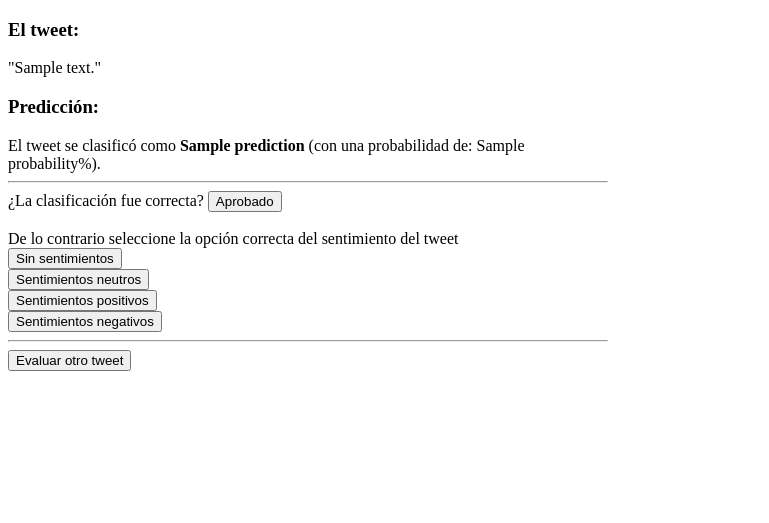
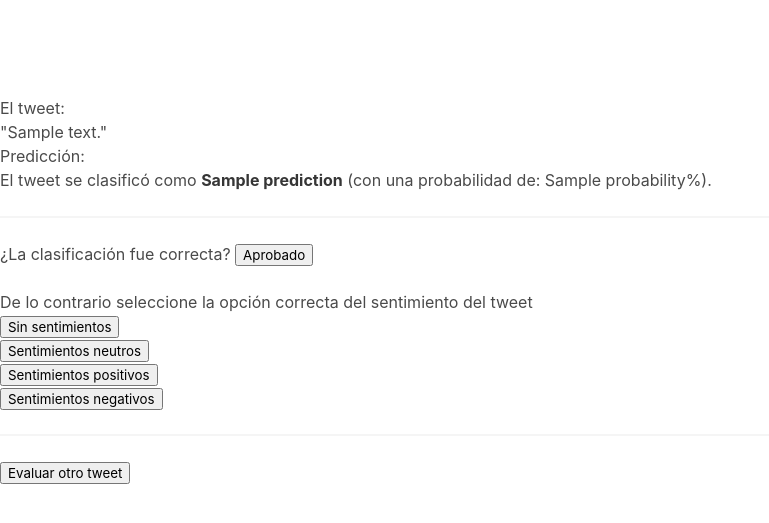
Before and after one commit to oscargithup2018/webSentimentAnalyzer, a Flask app: template templates/results.html in a window 1280 px wide. Shown: the top 523 px of the page, without its empty margins (0-769 px from the left). Run offline with Flask 2, Linux system fonts and the light colour scheme; the template is opened without the code that fills it: most values are stand-ins (such as "Sample title", 1, 10 or a date in 2020); parts of the project's set-up code (start-up, migrations or seed data) failed here and were passed over.

Commit message:
Se mejora la vista inicial

```diff
--- a/templates/results.html
+++ b/templates/results.html
@@ -1,17 +1,23 @@
 <!doctype html>
 <html>
 <head>
-    <title>clasificador de sentimientos Tweet</title>
-	<link rel="stylesheet" href="{{ url_for('static', filename='style.css') }}">
+    <meta charset="utf-8">
+    <meta name="viewport" content="width=device-width, initial-scale=1">
+    <title>clasificador de sentimientos Tweet </title>
+    <link rel="stylesheet" href="{{ url_for('static', filename='bulma.css') }}">
 </head>
+
 <body>
-
+<section class="section">
+    <div class="container"></div>
+</section>
 <h3>El tweet:</h3>
 <div>"{{ content }}"</div>
 
 <h3>Predicción:</h3>
 <div>El tweet se clasificó como <strong>{{ prediction }}</strong>
-	 (con una probabilidad de: {{ probability }}%).</div>
+    (con una probabilidad de: {{ probability }}%).
+</div>
 <hr>
 
 <form action="/thanks" method="post">
```
Lines whose indentation alone changed are shown as unchanged.
